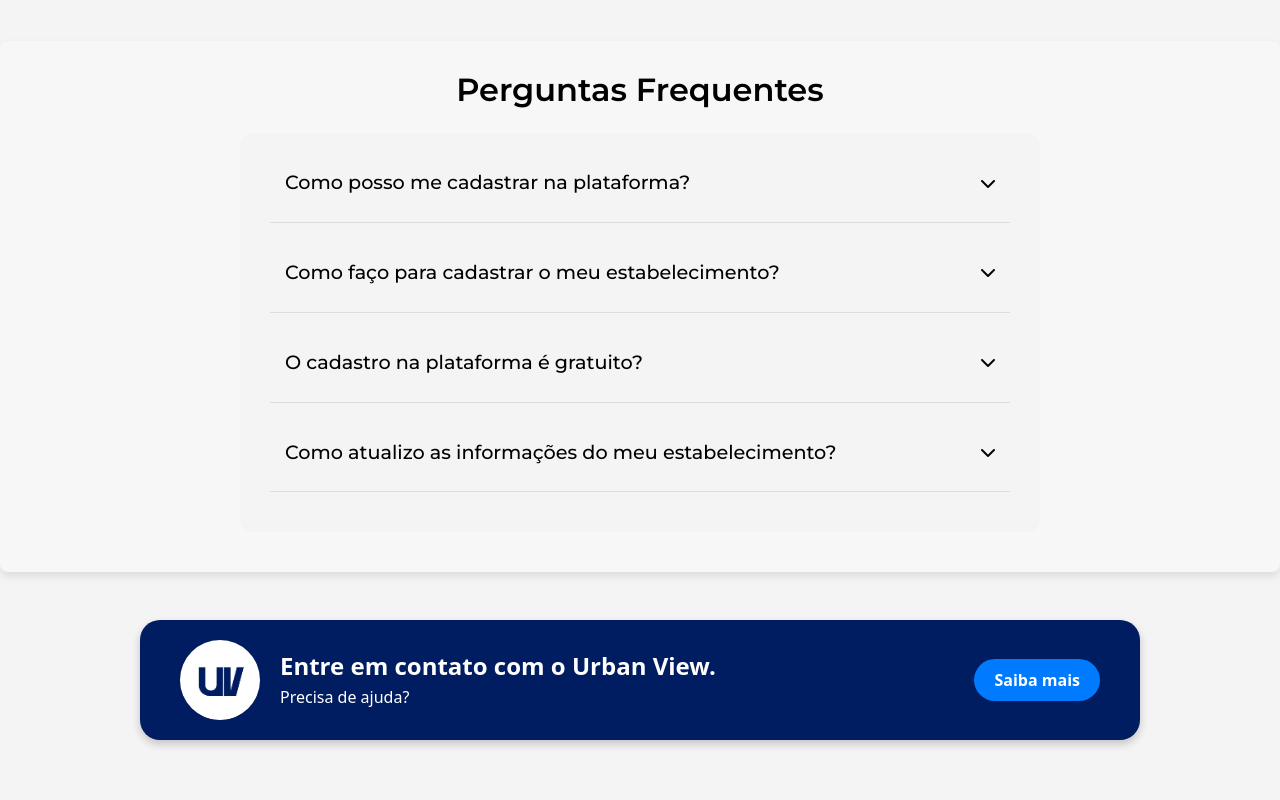
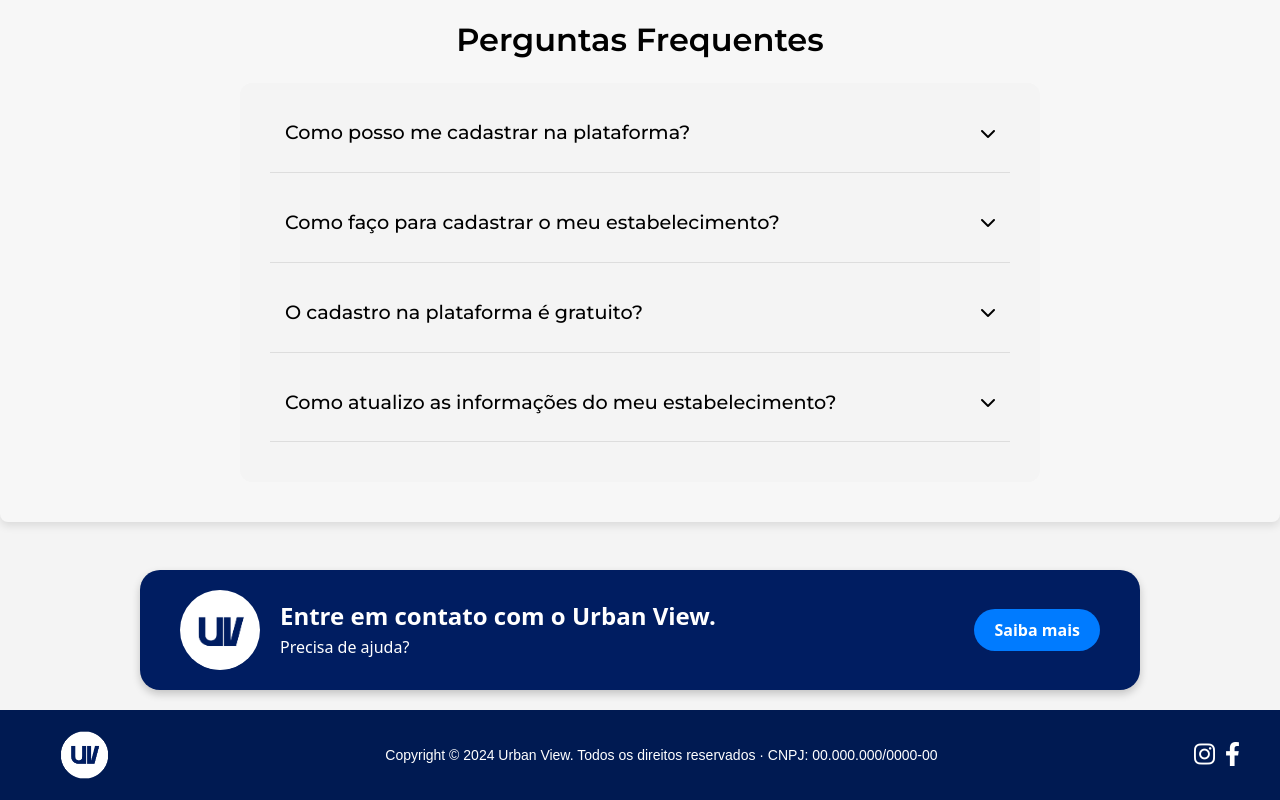
Before and after one commit to herickMachado01/UrbanView, a plain HTML site: page Index.html in a window 1280 px wide. Shown: the part 1860-2660 px from the top of the page. Before the commit the page ends 2620 px from the top, so only its background shows below. Drawn offline with nearby package versions, Linux system fonts and the light colour scheme.

Commit message:
Informações

```diff
--- a/Estilo/estiloI.css
+++ b/EstiloCliente/estiloI.css
@@ -128,8 +128,7 @@
 .logo {
     max-width: 100%;
     height: auto;
-    max-height: 300px; /* Ajusta o tamanho da logo */
-    margin-top: -25px;
+    max-height: 250px; /* Ajusta o tamanho da logo */
 }
 
 /* Ajuste responsivo */
@@ -436,6 +435,7 @@
     transition: transform 0.3s ease;
 }
 
+/* CONTATO */
 
 /* Container principal */
 .contact-banner {
--- a/Estilo/style.css
+++ b/EstiloCliente/style.css
@@ -281,3 +281,67 @@ body, .navbar, .offcanvas {
     border: 2px solid white;
     outline: none !important;
 }
+
+/* footer */
+
+/* Estilo geral do footer */
+/* Estilo geral do footer */
+.footer {
+    background-color: #001a52;
+    color: #fff;
+    padding: 20px 15px;
+    font-family: Arial, sans-serif;
+  }
+
+  .footer-container {
+    display: flex;
+    flex-wrap: wrap;
+    justify-content: space-between;
+    align-items: center;
+    max-width: 1200px;
+    margin: 0 auto;
+  }
+
+  .footer-logo img {
+    max-height: 50px;
+  }
+
+  .footer-contact {
+    text-align: center;
+    font-size: 14px;
+  }
+
+  .footer-contact p {
+    margin: 5px 0;
+  }
+
+  .footer-social {
+    display: flex;
+    gap: 10px;
+  }
+
+  .footer-social a {
+    color: #fff;
+    font-size: 24px;
+    transition: color 0.3s;
+  }
+
+  .footer-social a:hover {
+    color: #1da1f2;
+  }
+
+  /* Responsividade */
+  @media (max-width: 768px) {
+    .footer-container {
+      flex-direction: column;
+      text-align: center;
+    }
+
+    .footer-logo {
+      margin-bottom: 15px;
+    }
+
+    .footer-social {
+      justify-content: center;
+    }
+  }
--- a/Index.html
+++ b/Index.html
@@ -4,8 +4,8 @@
     <meta charset="UTF-8">
     <meta name="viewport" content="width=device-width, initial-scale=1.0">
     <title>Urban View</title>
-    <link rel="stylesheet" href="Estilo/style.css">
-    <link rel="stylesheet" href="Estilo/estiloI.css">
+    <link rel="stylesheet" href="EstiloCliente/style.css">
+    <link rel="stylesheet" href="EstiloCliente/estiloI.css">
     <!-- Bootstrap CSS -->
     <link href="https://cdn.jsdelivr.net/npm/bootstrap@5.3.3/dist/css/bootstrap.min.css" rel="stylesheet">
     <link href="https://fonts.googleapis.com/css2?family=Montserrat:wght@400;500;600;700&display=swap" rel="stylesheet">
@@ -196,14 +196,32 @@
         <div class="button-container">
           <a href="#" class="btn-saiba-mais">Saiba mais</a>
         </div>
-      </div>
+    </div>
+    <!-- Link para o Font Awesome -->
+<link href="https://cdnjs.cloudflare.com/ajax/libs/font-awesome/6.0.0/css/all.min.css" rel="stylesheet" />
 
+<footer class="footer">
+  <div class="footer-container">
+    <div class="footer-logo">
+      <img src="Imagens/LogoMO.png" alt="Urban View Logo" />
+    </div>
+    <div class="footer-contact">
+      <p>Copyright © 2024 Urban View. Todos os direitos reservados · CNPJ: 00.000.000/0000-00</p>
 
-
-    <!-- Bootstrap JS Bundle with Popper -->
-    <script src="https://cdn.jsdelivr.net/npm/bootstrap@5.3.3/dist/js/bootstrap.bundle.min.js"></script>
-    <script src="Script/script.js"></script>
+    </div>
+    <div class="footer-social">
+      <a href="https://instagram.com" target="_blank" aria-label="Instagram">
+        <i class="fab fa-instagram"></i>
+      </a>
+      <a href="https://facebook.com" target="_blank" aria-label="Facebook">
+        <i class="fab fa-facebook-f"></i>
+      </a>
+    </div>
+  </div>
+</footer>
 
 
 </body>
+<script src="https://cdn.jsdelivr.net/npm/bootstrap@5.3.3/dist/js/bootstrap.bundle.min.js"></script>
+<script src="Script/script.js"></script>
 </html>
```
